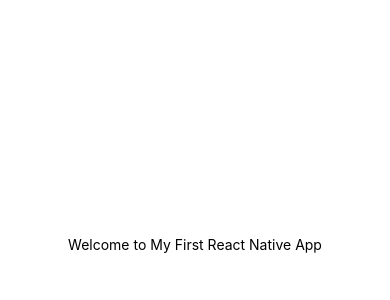
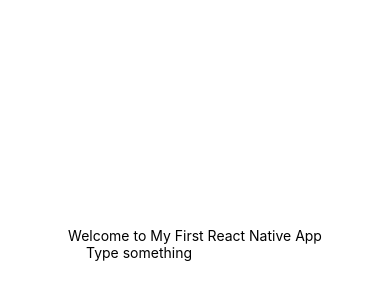
Before and after one commit to wangyan1005/my-first-app, a React Native app: screen / in a window 390 px wide. Shown: the part 178-478 px from the top of the page. Built offline with nearby package versions, Linux system fonts and the light colour scheme.

Commit message:
add TextInput component to App for user input

```diff
--- a/App.tsx
+++ b/App.tsx
@@ -1,15 +1,21 @@
 import { StatusBar } from 'expo-status-bar';
-import { StyleSheet, Text, View } from 'react-native';
-import React from 'react';
+import { StyleSheet, Text, TextInput, View } from 'react-native';
+import React, { useState } from 'react';
 import Header from './components/Header';
 
 export default function App() {
+  const [text, setText] = React.useState('');
   const appName = 'My First React Native App';
 
   return (
     <View style={styles.container}>
       <StatusBar style="auto" />
       <Header name={appName} />
+      <TextInput
+        value={text}
+        onChangeText={(changeText) => setText(changeText)}
+        placeholder="Type something"
+      />
     </View>
   );
 }
```
